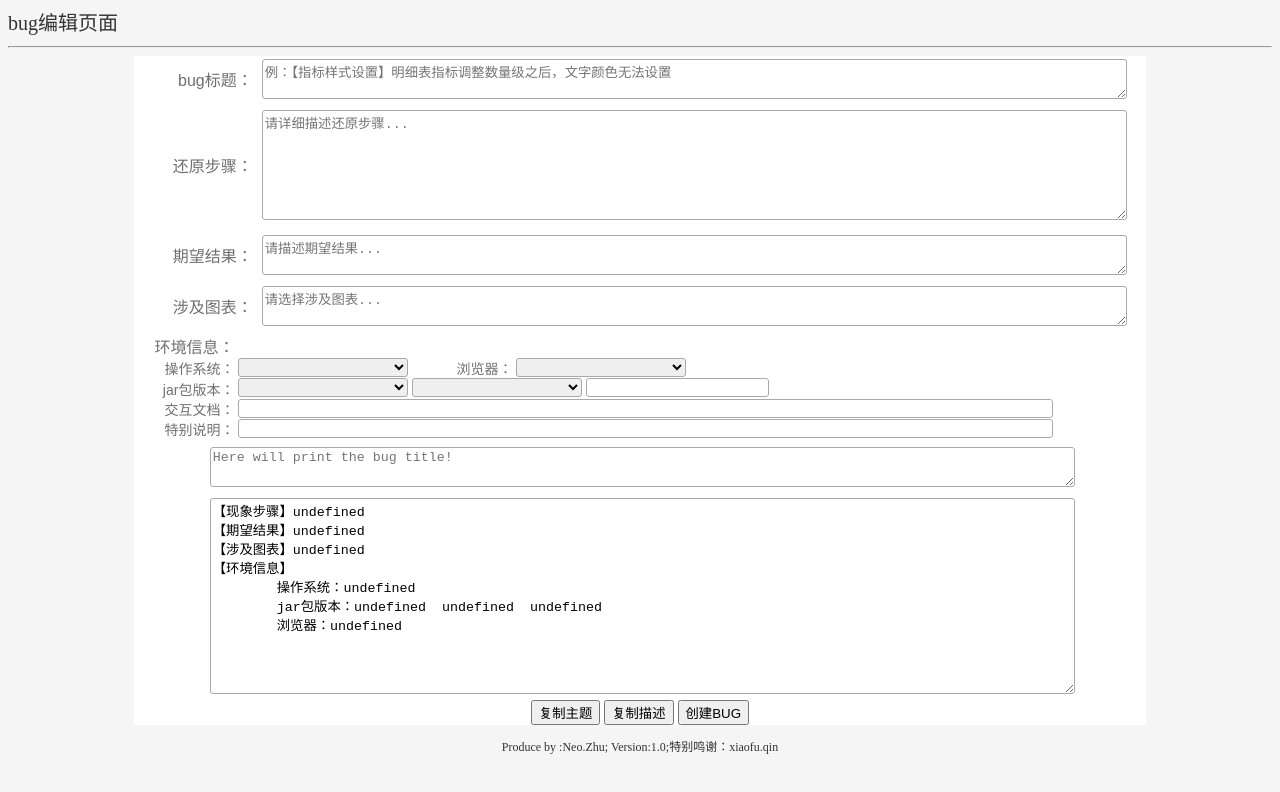
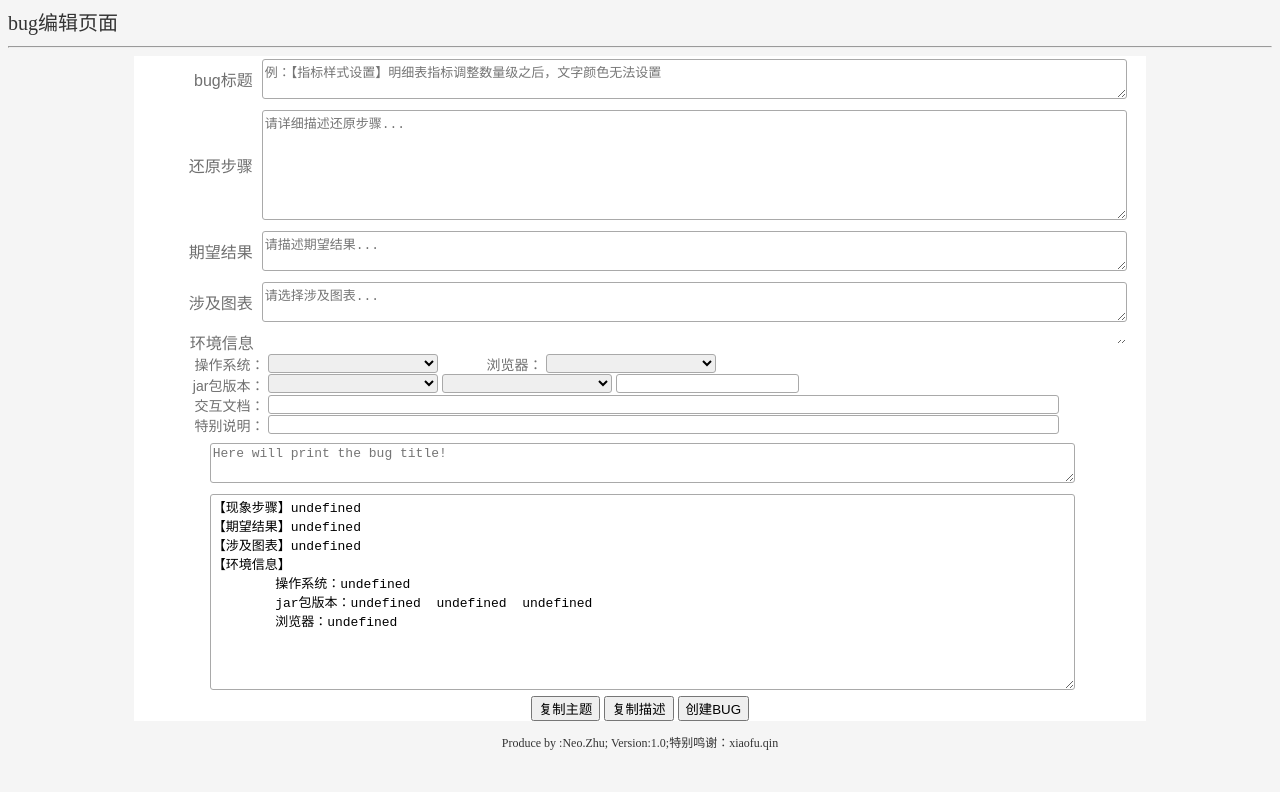
Before and after one commit to zhumoozi/Fixme, a website: page index.html in a window 1280 px wide. Drawn offline with Linux system fonts and the light colour scheme.

Commit message:
稍微页面布局1.1

```diff
--- a/index.html
+++ b/index.html
@@ -18,23 +18,24 @@
 <section id="main">
     <aside id="index_left">
         <div id="text_title">
-            <label><span>bug标题：</span></label>
+            <label><span>bug标题</span></label>
             <textarea id="b_title" placeholder="例：【指标样式设置】明细表指标调整数量级之后，文字颜色无法设置"></textarea>
         </div>
         <div id="text_replay">
-            <label><span>还原步骤：</span></label>
+            <label><span>还原步骤</span></label>
             <textarea id="b_replay" placeholder="请详细描述还原步骤..."></textarea>
         </div>
         <div id="text_expectation">
-            <label><span>期望结果：</span></label>
+            <label><span>期望结果</span></label>
             <textarea id="b_expectation" placeholder="请描述期望结果..."></textarea>
         </div>
         <div id="text_charts">
-            <label><span>涉及图表：</span></label>
+            <label><span>涉及图表</span></label>
             <textarea id="b_chart" placeholder="请选择涉及图表..."></textarea>
         </div>
         <div id="text_invinfo">
-            <label><span>环境信息：</span></label>
+            <label><span>环境信息</span></label>
+            <textarea id="undis"></textarea>
             <form action="" method="get" id="choose_invinfo">
                 <label>操作系统：</label>
                 <select id="choose_systems">
@@ -112,11 +113,6 @@
     require(["require", "jquery", "bugBeta"], function(require, $) {
         var bugBeta = require("bugBeta");
 //        bugBeta.addAll();
-
-
-
-
-
     });
 </script>
 </body>
--- a/static/css/index.css
+++ b/static/css/index.css
@@ -37,6 +37,7 @@ label {
 textarea {
     width: 85%;
     height: 34px;
+    font-size: 13px;
     vertical-align: middle;
     margin: 3px 0px 3px 5px;
 }
@@ -61,12 +62,22 @@ input,select,textarea {
 #choose_invinfo label {
     font-size: 14px;
 }
+
+#choose_invinfo {
+    text-align: left;
+    margin: 0 0 0 30px;
+}
+
+#undis {
+    border: 0px;
+    height: 0px;
+}
 #text_title {
 
 }
 
 #text_replay {
-    height: 120px;
+
 }
 
 #text_expectation{
@@ -77,9 +88,8 @@ input,select,textarea {
 
 }
 
-#text_invinfo {
+#text_invinfo  {
 
-    text-align: left;
 }
 
 
--- a/static/js/bugBeta.js
+++ b/static/js/bugBeta.js
@@ -149,7 +149,7 @@ define(["require", "defineEventHandle", "event"], function (require) {
 
     eventHandles.bugTitleInfo($bugTitleInfo, titleContent);
     eventHandles.bugContentInfo($bugContentInfo, bugReplayText, bugExceptText, bugRelateText,
-        systemsText, versionText, branchText, timesText, browserText, especiallyText, interactiveText);
+    systemsText, versionText, branchText, timesText, browserText, especiallyText, interactiveText);
 
 
 });
```
